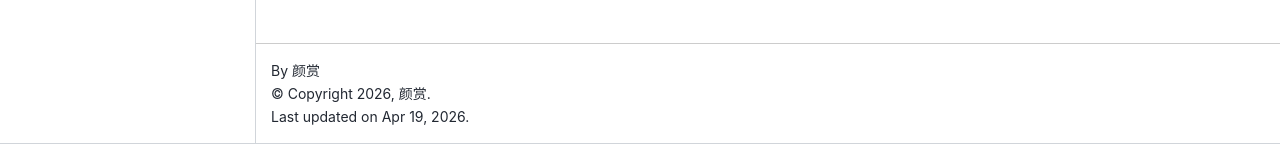
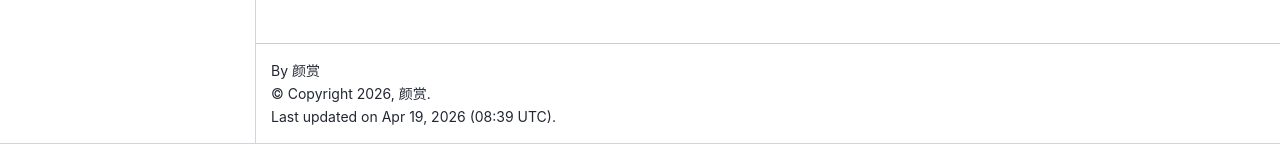
Before and after one commit to Sail-in-1024/2403-Homework, a Sphinx documentation site: the page built from docs/source/index.rst, in a window 1280 px wide. Shown: the part 756-900 px from the top of the page. Built offline with Sphinx 7.4.7 and the Sphinx Book theme 1.1.4, drawn with Linux system fonts in a browser that asks for light colours.

Commit message:
更新 conf.py
修改“最后更新于”格式

```diff
--- a/docs/source/conf.py
+++ b/docs/source/conf.py
@@ -36,12 +36,10 @@ html_css_files = ['custom_homework.css']
 
 html_static_path = ['_static']
 
-html_last_updated_fmt = ''
+html_last_updated_fmt = '%b %d, %Y (%H:%M %Z)'
 
 # -- Options for EPUB output
 epub_show_urls = 'footnote'
-
-today_fmt = '%b %d, %Y (%H:%M %Z)'
 
 rst_epilog = """
 .. |class-name| replace:: 803
```
